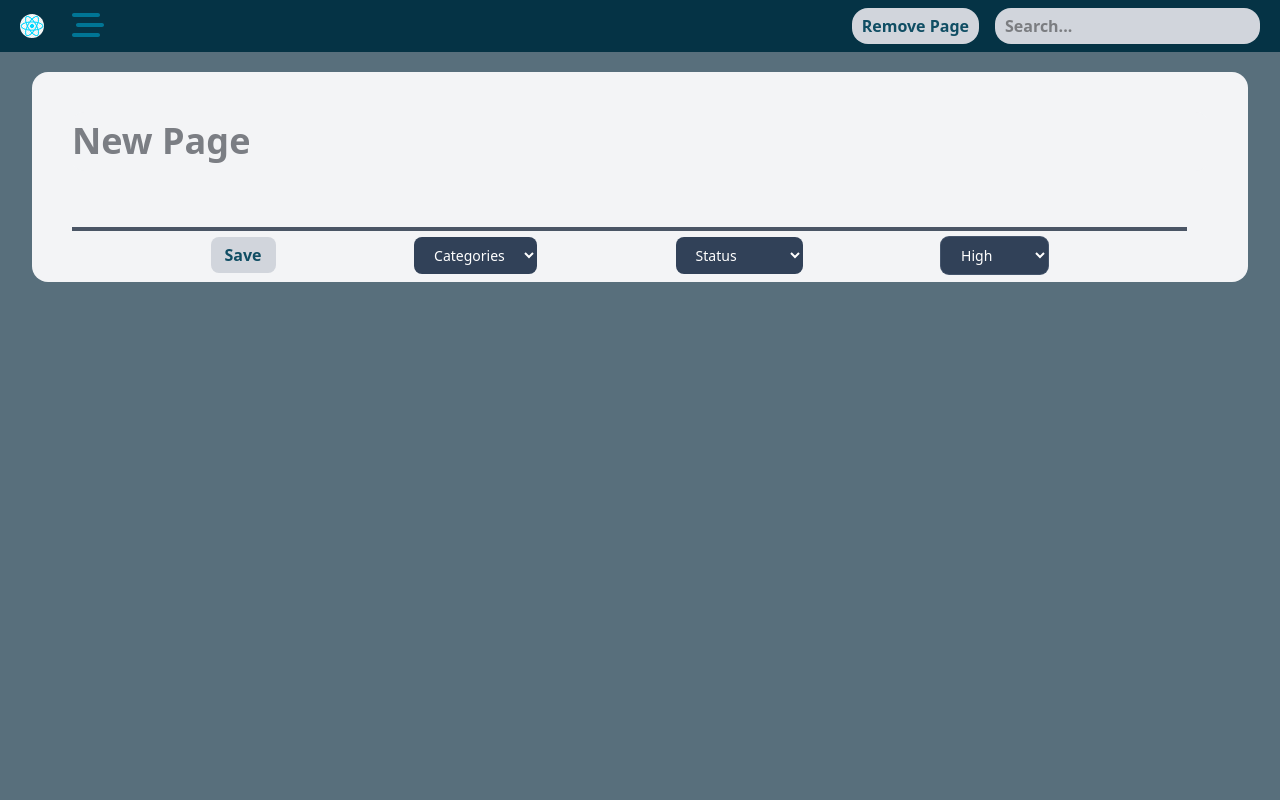
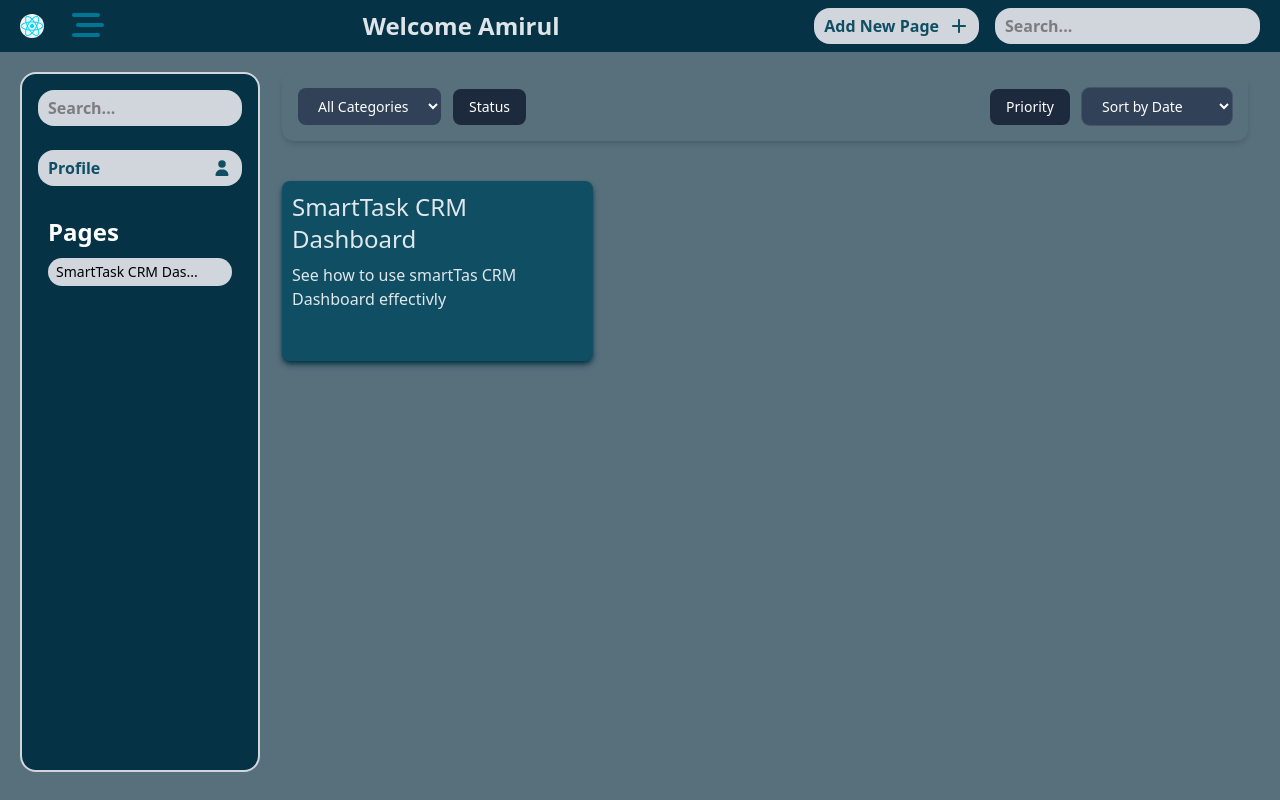
Before and after one commit to AMIRUL1104/SmartTasKDashboard, a React (Vite) app: page / in a window 1280 px wide. Built offline with nearby package versions, Linux system fonts and the light colour scheme.

Commit message:
mainBox rendering updated ,details task rendering function updated

```diff
--- a/src/features/dashBoard/Dashboard.jsx
+++ b/src/features/dashBoard/Dashboard.jsx
@@ -2,16 +2,23 @@ import Header from "./components/Header";
 import Sidebar from "./components/Sidebar";
 import MainBox from "./components/MainBox";
 import NewTaskField from "./components/NewTaskField";
+import TaskDetails from "./components/TaskDetails";
 // grid grid-cols-[250px_1fr] min-h-[calc(100vh-60px)]
 import { useState } from "react";
 
 function Dashboard() {
-  const [SidebarToggle, setSidebarToggle] = useState(false);
-  const [newTaskPageToggle, setNewTaskPageToggle] = useState(true);
-
+  const [SidebarToggle, setSidebarToggle] = useState(true);
+  const [mainSectionToggle, setMainSectionToggle] = useState("mainbox");
+  const [currentTaskDetails, setCurrentTaskDetails] = useState(null);
   // all tasks or notes stored in this state
   const [allTask, setAllTask] = useState([
-    { id: 0, title: "amirul islam", textarea: { 2: "this is first task" } },
+    {
+      id: "0",
+      title: " SmartTask CRM Dashboard ",
+      textarea: [
+        { id: "2", value: "See how to use smartTas CRM Dashboard effectivly " },
+      ],
+    },
   ]);
 
   const addTask = ({ title, cetagory, status, priority, textarea }) => {
@@ -27,12 +34,46 @@ function Dashboard() {
     setAllTask([...allTask, addNewTask]);
   };
 
+  // handleTaskShowing function
+  const handleTaskShowing = (e) => {
+    const id = e.target.id;
+    allTask.filter((item) => {
+      if (item.id === id) {
+        setCurrentTaskDetails(item);
+        console.log(item);
+      }
+    });
+
+    // setCurrentTaskDetails(clickedTask);
+
+    setMainSectionToggle("taskDetails");
+  };
+
+  // console.log(currentTaskDetails);
+
+  // main section conditional rendering
+  let content;
+  if (mainSectionToggle === "newTaskPage") {
+    content = (
+      <NewTaskField
+        addTask={addTask}
+        setNewTaskPageToggle={setMainSectionToggle}
+      />
+    );
+  } else if (mainSectionToggle === "taskDetails") {
+    content = <TaskDetails currentTaskDetails={currentTaskDetails} />;
+  } else {
+    content = (
+      <MainBox allTask={allTask} handleTaskShowing={handleTaskShowing} />
+    );
+  }
+
   return (
     <>
       <Header
         setSidebarToggle={setSidebarToggle}
-        setNewTaskPageToggle={setNewTaskPageToggle}
-        newTaskPageToggle={newTaskPageToggle}
+        setNewTaskPageToggle={setMainSectionToggle}
+        newTaskPageToggle={mainSectionToggle}
       />
 
       <main
@@ -47,21 +88,25 @@ function Dashboard() {
           SidebarToggle && (
             <Sidebar
               SidebarToggle={SidebarToggle}
-              setNewTaskPageToggle={setNewTaskPageToggle}
+              setNewTaskPageToggle={setMainSectionToggle}
+              allTask={allTask}
+              handleTaskShowing={handleTaskShowing}
             />
           )
         }
-        {newTaskPageToggle ? (
-          <NewTaskField
-            addTask={addTask}
-            setNewTaskPageToggle={setNewTaskPageToggle}
-          />
-        ) : (
-          <MainBox allTask={allTask} />
-        )}
+        {content}
       </main>
     </>
   );
 }
 
 export default Dashboard;
+
+/* {newTaskPageToggle ? (
+          <NewTaskField
+            addTask={addTask}
+            setNewTaskPageToggle={setNewTaskPageToggle}
+          />
+        ) : (
+          <MainBox allTask={allTask} handleTaskShowing={handleTaskShowing} />
+        )} */
--- a/src/features/dashBoard/components/Header.jsx
+++ b/src/features/dashBoard/components/Header.jsx
@@ -2,20 +2,26 @@ import WebIcon from "./Header/WebIcon";
 import MenuBar from "./Header/MenuBar";
 import AddPageBtn from "./reusable_component/AddPageBtn";
 import SearchField from "./reusable_component/SearchField";
-import SaveTaskButton from "./reusable_component/SaveTaskButton";
+import RemovePage from "./reusable_component/RemovePage";
+import CloseTaskDetails from "./Header/CloseTaskDetails";
 function Header({ setSidebarToggle, setNewTaskPageToggle, newTaskPageToggle }) {
+  let content;
+  if (newTaskPageToggle === "newTaskPage") {
+    content = <RemovePage setNewTaskPageToggle={setNewTaskPageToggle} />;
+  } else if (newTaskPageToggle === "taskDetails") {
+    content = <CloseTaskDetails setNewTaskPageToggle={setNewTaskPageToggle} />;
+  } else {
+    content = <AddPageBtn setNewTaskPageToggle={setNewTaskPageToggle} />;
+  }
   return (
     <header className=" bg-cyan-950 p-5 py-2 m-0 flex items-center justify-between">
       <div className="flex items-center justify-around">
         <WebIcon />
         <MenuBar setSidebarToggle={setSidebarToggle} />
       </div>
+      <h2 className=" text-2xl font-bold">Welcome Amirul</h2>
       <div className="flex items-center justify-around gap-4">
-        {newTaskPageToggle ? (
-          <SaveTaskButton setNewTaskPageToggle={setNewTaskPageToggle} />
-        ) : (
-          <AddPageBtn setNewTaskPageToggle={setNewTaskPageToggle} />
-        )}
+        {content}
 
         <SearchField />
       </div>
@@ -24,3 +30,8 @@ function Header({ setSidebarToggle, setNewTaskPageToggle, newTaskPageToggle }) {
 }
 
 export default Header;
+// {newTaskPageToggle ? (
+//           <SaveTaskButton setNewTaskPageToggle={setNewTaskPageToggle} />
+//         ) : (
+//           <AddPageBtn setNewTaskPageToggle={setNewTaskPageToggle} />
+//         )}
--- /dev/null
+++ b/src/features/dashBoard/components/Header/CloseTaskDetails.jsx
@@ -0,0 +1,13 @@
+function CloseTaskDetails({ setNewTaskPageToggle }) {
+  return (
+    <button
+      type="submit"
+      onClick={() => setNewTaskPageToggle("mainbox")}
+      className=" hover:shadow hover:shadow-amber-50 hover:text-cyan-700 bg-gray-300 p-1.5 rounded-2xl  flex justify-between w-auto px-2.5 items-center capitalize font-bold text-cyan-900"
+    >
+      Close Task
+    </button>
+  );
+}
+
+export default CloseTaskDetails;
--- a/src/features/dashBoard/components/MainBox.jsx
+++ b/src/features/dashBoard/components/MainBox.jsx
@@ -1,15 +1,11 @@
 import TaskFilters from "./MainContent.jsx/TaskFilters";
 import TaskList from "./MainContent.jsx/TaskList";
 
-function MainBox({ allTask }) {
+function MainBox({ allTask, handleTaskShowing }) {
   return (
     <div className=" mx-8 my-5 flex flex-col gap-6">
-      <h2 className=" capitalize text-3xl font-bold text-center">
-        welcome amirul
-      </h2>
-
       <TaskFilters />
-      <TaskList allTask={allTask} />
+      <TaskList allTask={allTask} handleTaskShowing={handleTaskShowing} />
     </div>
   );
 }
--- a/src/features/dashBoard/components/MainContent.jsx/TaskList.jsx
+++ b/src/features/dashBoard/components/MainContent.jsx/TaskList.jsx
@@ -1,26 +1,35 @@
-function TaskList({ allTask }) {
+function TaskList({ allTask, handleTaskShowing }) {
   return (
     <div>
-      <ul className=" mt-4 grid grid-cols-[repeat(auto-fill,minmax(300px,1fr))] gap-4">
+      <div className=" mt-4 grid grid-cols-[repeat(auto-fill,minmax(300px,1fr))] gap-4">
         {allTask.map((task) => (
-          <li
+          <div
             key={task.id}
+            id={task.id}
+            onClick={handleTaskShowing}
             className=" bg-cyan-900 h-45 overflow-clip p-2.5 shadow-md shadow-cyan-950 rounded-lg "
           >
-            <h3 className=" text-2xl font-medium">{task.title}</h3>
-            <p className="my-2">
-              {(() => {
-                const text = task.textarea[2] || "";
-                const words = text.split(" ");
-
-                return words.length > 30
-                  ? words.slice(0, 30).join(" ") + "  . . ."
-                  : text;
-              })()}
+            <h3
+              id={task.id}
+              onClick={handleTaskShowing}
+              className=" text-2xl font-medium"
+            >
+              {task.title}
+            </h3>
+            <p id={task.id} onClick={handleTaskShowing} className="my-2">
+              {task.textarea.map((e) => {
+                if (e.id === "2") {
+                  const text = e.value;
+                  const words = text.split(" ");
+                  return words.length > 30
+                    ? words.slice(0, 30).join(" ") + "  . . ."
+                    : text;
+                }
+              })}
             </p>
-          </li>
+          </div>
         ))}
-      </ul>
+      </div>
     </div>
   );
 }
--- a/src/features/dashBoard/components/NewTaskField.jsx
+++ b/src/features/dashBoard/components/NewTaskField.jsx
@@ -8,11 +8,11 @@ function NewTaskField({ addTask, setNewTaskPageToggle }) {
     title: "",
     textarea: [{ id: "2", value: "" }], // dynamic, many values
     category: "all",
-    status: "Pending",
-    priority: "Medium",
+    status: "pending",
+    priority: "all",
   }); // new task values catcher
 
-  console.log(newTask.textarea);
+  // console.log(newTask.textarea);
 
   // all useRef Hooks
   const textareaRefs = useRef({}); //this hooks mostly used on dynamic textarea handling
@@ -126,39 +126,10 @@ function NewTaskField({ addTask, setNewTaskPageToggle }) {
       if (!nextTextarea) return newTaskTitleRefs.current.focus();
       setFocusId(nextTextarea.id);
     } else if (e.key === "Backspace") {
-      const zeroToPositionStart = keydownedTextareaValue.slice(
-        0,
-        cursorPositionStart
-      );
-
-      // console.log(zeroToPositionStart.length);
-
-      if (zeroToPositionStart.length === 0) {
-        const nextTextareaIndex = keydownedTextAreaIndex - 1;
-        const nextTextarea = newTask.textarea.find(
-          (value, index) => index === nextTextareaIndex
-        );
-        const id = nextTextarea.id;
-        const value = e.target.value;
-
-        setNewTask((prev) => ({
-          ...prev,
-          textarea: prev.textarea.map((t) =>
-            t.id === id ? { ...t, value: value } : t
-          ),
-        }));
-        let updated = [...newTask.textarea];
-        updated = newTask.textarea.filter((item) => item.id !== keydownedId);
-        setNewTask((prev) => {
-          return {
-            ...prev,
-            textarea: updated,
-          };
-        });
-
-        if (!nextTextarea) return newTaskTitleRefs.current.focus();
-        setFocusId(nextTextarea.id);
-      }
+      // const zeroToPositionStart = keydownedTextareaValue.slice(
+      //   0,
+      //   cursorPositionStart
+      // );
       if (keydownedTextareaValue.length === 0) {
         let updated = [...newTask.textarea];
         updated = newTask.textarea.filter((item) => item.id !== keydownedId);
@@ -177,6 +148,37 @@ function NewTaskField({ addTask, setNewTaskPageToggle }) {
         if (!nextTextarea) return newTaskTitleRefs.current.focus();
         setFocusId(nextTextarea.id);
       }
+      // if (zeroToPositionStart.length === 0) {
+      //   const nextTextareaIndex = keydownedTextAreaIndex - 1;
+
+      //   const nextTextarea = newTask.textarea.find(
+      //     (value, index) => index === nextTextareaIndex
+      //   );
+
+      //   const id = nextTextarea.id;
+      //   console.log(id);
+      //   const value = e.target.value;
+
+      //   setNewTask((prev) => ({
+      //     ...prev,
+      //     textarea: prev.textarea.map((t) =>
+      //       t.id === id ? { ...t, value: t.value + value } : t
+      //     ),
+      //   }));
+      //   console.log(value);
+
+      //   let updated = [...newTask.textarea];
+      //   updated = newTask.textarea.filter((item) => item.id !== keydownedId);
+      //   setNewTask((prev) => {
+      //     return {
+      //       ...prev,
+      //       textarea: updated,
+      //     };
+      //   });
+
+      //   if (!nextTextarea) return newTaskTitleRefs.current.focus();
+      //   setFocusId(nextTextarea.id);
+      // }
     }
   };
 
@@ -339,6 +341,9 @@ function NewTaskField({ addTask, setNewTaskPageToggle }) {
           onChange={handleChange}
           className="rounded-lg bg-slate-700 px-4 py-2 text-sm text-white outline-none ring-1 ring-slate-600 focus:ring-2 focus:ring-red-500"
         >
+          <option value="all" className=" mt-2.5">
+            Status
+          </option>
           <option value={"high"}>High</option>
           <option value={"medium"}>Medium</option>
           <option value={"low"}>Low</option>
--- a/src/features/dashBoard/components/Sidebar.jsx
+++ b/src/features/dashBoard/components/Sidebar.jsx
@@ -5,8 +5,7 @@ import SearchField from "./reusable_component/SearchField";
 import { fas } from "@fortawesome/free-solid-svg-icons";
 library.add(fas);
 
-import AddPageBtn from "./reusable_component/AddPageBtn";
-function Sidebar({ SidebarToggle, setNewTaskPageToggle }) {
+function Sidebar({ SidebarToggle, allTask, handleTaskShowing }) {
   return (
     <div
       className={`
@@ -27,15 +26,45 @@ function Sidebar({ SidebarToggle, setNewTaskPageToggle }) {
         <FontAwesomeIcon icon={["fas", "user"]} />
       </button>
 
-      <AddPageBtn setNewTaskPageToggle={setNewTaskPageToggle} />
+      {/* <AddPageBtn setNewTaskPageToggle={setNewTaskPageToggle} /> */}
 
       <div className=" p-1.5 rounded-2xl w-full px-2.5  capitalize text-sm text-black">
         <h3 className=" font-bold text-white  text-2xl">Pages</h3>
-        <ul>
-          <li className=" bg-gray-300 rounded-2xl my-2.5 px-2">one</li>
-          <li className=" bg-gray-300 rounded-2xl my-2.5 px-2">two</li>
-          <li className=" bg-gray-300 rounded-2xl my-2.5 px-2">three</li>
-        </ul>
+        <div className=" overflow-auto">
+          {
+            allTask.map((task) => {
+              let title = task.title;
+
+              if (title.length > 17) {
+                const cutTitle = title.slice(0, 18) + "...";
+                return (
+                  <button
+                    key={task.id}
+                    id={task.id}
+                    onClick={handleTaskShowing}
+                    className=" bg-gray-300 w-full rounded-2xl my-2.5 px-2 py-1 text-left  "
+                  >
+                    {cutTitle}
+                  </button>
+                );
+              } else {
+                return (
+                  <button
+                    key={task.id}
+                    id={task.id}
+                    onClick={handleTaskShowing}
+                    className="  bg-gray-300 w-full rounded-2xl my-2.5 px-2 py-1 text-left "
+                  >
+                    {title}{" "}
+                  </button>
+                );
+              }
+            })
+
+            /* <li className=" bg-gray-300 rounded-2xl my-2.5 px-2">one</li>
+          <li className=" bg-gray-300 rounded-2xl my-2.5 px-2">three</li> */
+          }
+        </div>
       </div>
     </div>
   );
--- /dev/null
+++ b/src/features/dashBoard/components/TaskDetails.jsx
@@ -0,0 +1,24 @@
+import DetailsTask from "./TaskdetailsJSX/DetailsTask";
+
+function TaskDetails({ currentTaskDetails }) {
+  // console.log(currentTaskDetails);
+  const tasks = currentTaskDetails.textarea;
+  return (
+    <div className=" bg-white  rounded-2xl  mx-8 my-5 text-base text-gray-950 p-10  min-h-dvh ">
+      <div className=" flex items-center justify-between border-b-2 pb-1 mb-2.5">
+        <div></div>
+        <button className=" border-2 px-1.5 rounded-sm font-semibold">
+          Edit
+        </button>
+      </div>
+      <div>
+        <h4 className=" text-4xl font-bold  text-gray-800 ">
+          {currentTaskDetails.title}
+        </h4>
+        <DetailsTask tasks={tasks} />
+      </div>
+    </div>
+  );
+}
+
+export default TaskDetails;
--- a/src/features/dashBoard/components/reusable_component/AddPageBtn.jsx
+++ b/src/features/dashBoard/components/reusable_component/AddPageBtn.jsx
@@ -9,10 +9,10 @@ function AddPageBtn({ setNewTaskPageToggle }) {
   return (
     <button
       type="submit"
-      onClick={() => setNewTaskPageToggle((previus) => !previus)}
+      onClick={() => setNewTaskPageToggle("newTaskPage")}
       className="hover:shadow hover:shadow-amber-50 hover:text-cyan-700 bg-gray-300 p-1.5 rounded-2xl  flex justify-between w-auto px-2.5 items-center capitalize font-bold text-cyan-900"
     >
-      <span className=" mr-2.5">add page</span>{" "}
+      <span className=" mr-2.5">add new page</span>{" "}
       <FontAwesomeIcon icon={["fas", "plus"]} className=" font-extrabold" />
     </button>
   );
--- a/src/features/dashBoard/components/reusable_component/SaveTaskButton.jsx
+++ b/src/features/dashBoard/components/reusable_component/RemovePage.jsx
@@ -2,7 +2,7 @@ function SaveTaskButton({ setNewTaskPageToggle }) {
   return (
     <button
       type="submit"
-      onClick={() => setNewTaskPageToggle((previus) => !previus)}
+      onClick={() => setNewTaskPageToggle("mainbox")}
       className=" hover:shadow hover:shadow-amber-50 hover:text-cyan-700 bg-gray-300 p-1.5 rounded-2xl  flex justify-between w-auto px-2.5 items-center capitalize font-bold text-cyan-900"
     >
       remove Page
```
Also changed, not shown: src/features/dashBoard/components/TaskdetailsJSX/DetailsTask.jsx (added, +24 -0 lines).
